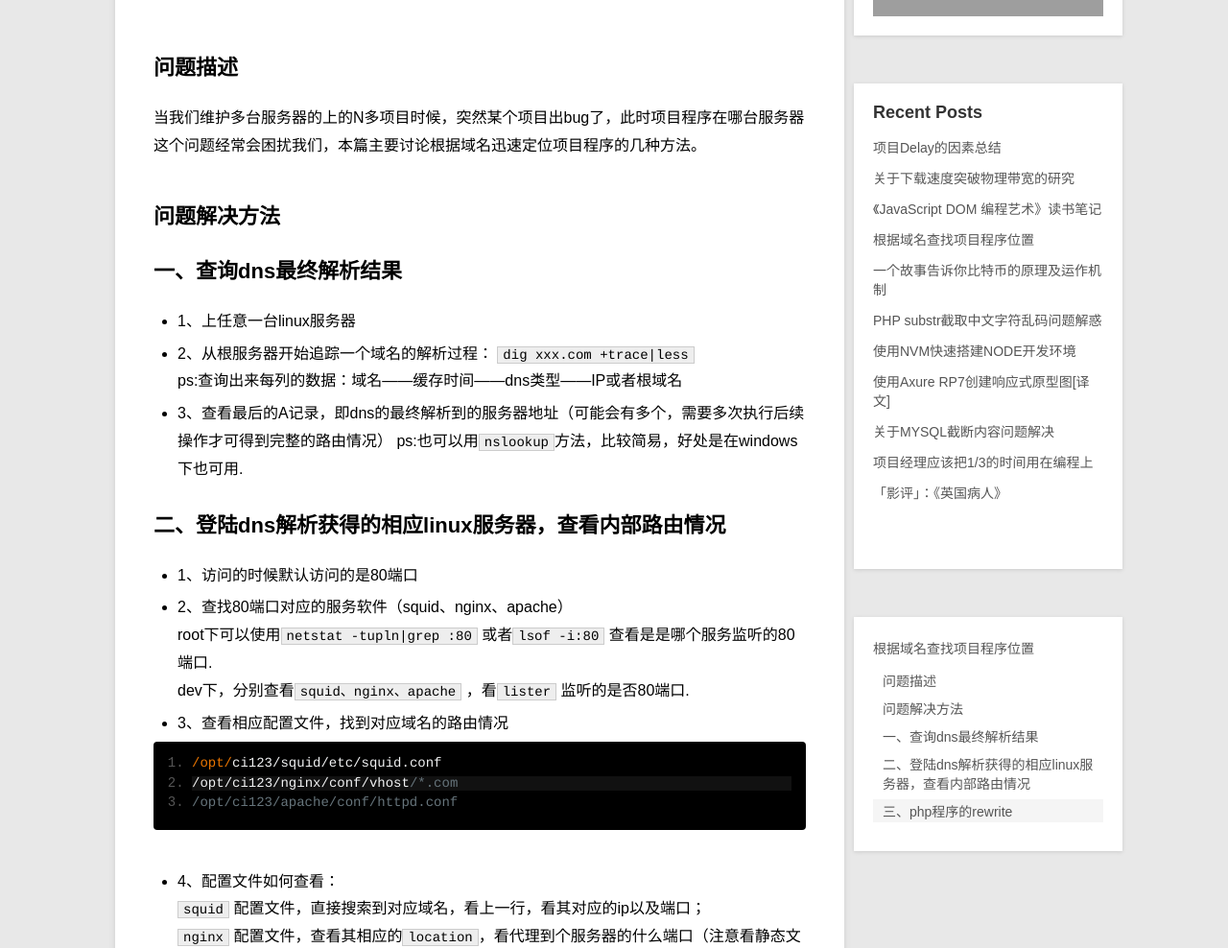
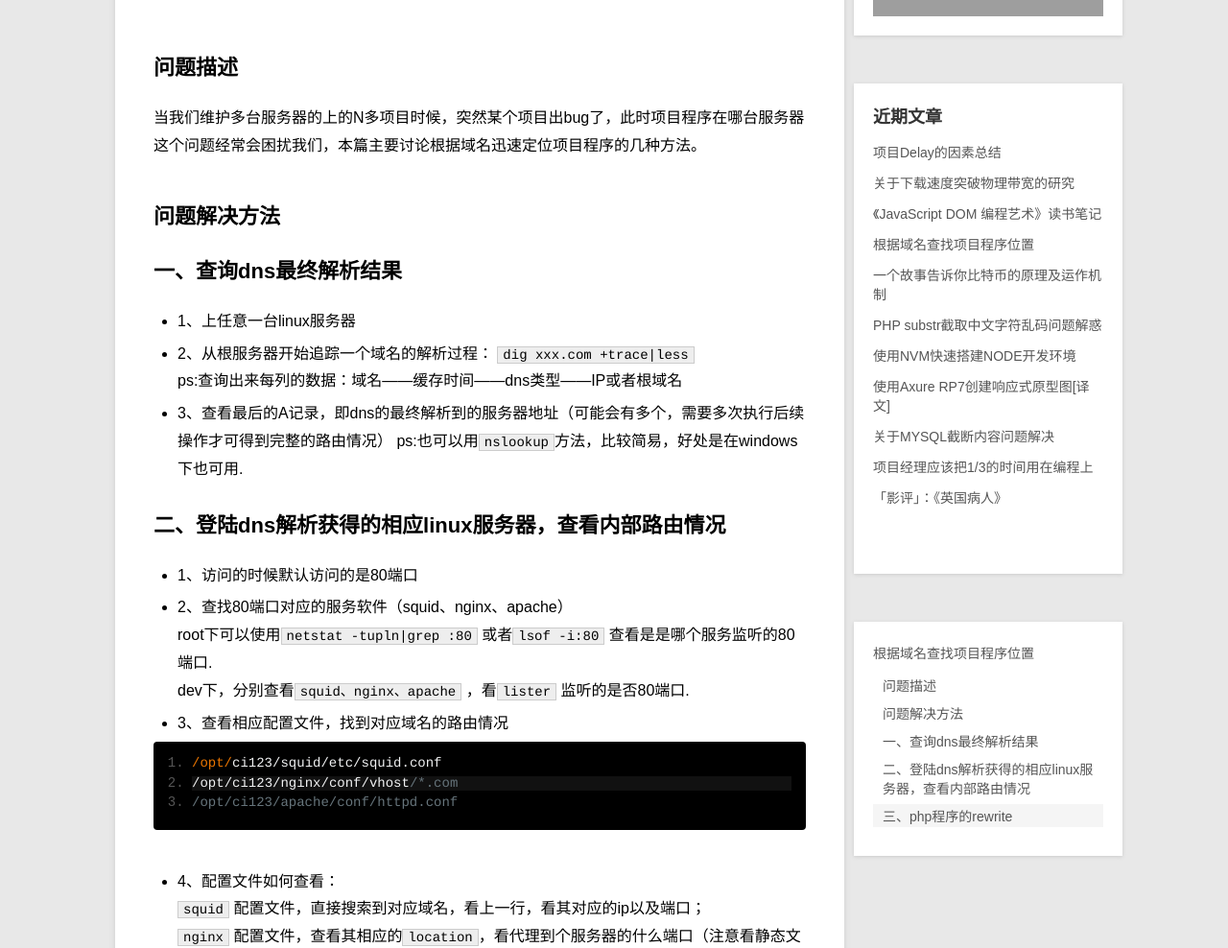
Before and after one commit to geeklive/geeklive.github.io, a Jekyll site: the page built from _posts/2014-06-09-locate_program_according_to_domain_name.md, in a window 1280 px wide. Shown: the part 213-1201 px from the top of the page at 96% size. Built offline with Jekyll 4.4.1, drawn with Linux system fonts in a browser that asks for light colours; Markdown is read by kramdown in place of the engine named in the settings; comment, search, counter and statistics services are not loaded; grey boxes are pictures that could not be loaded.

Commit message:
Update post.html

```diff
--- a/_layouts/post.html
+++ b/_layouts/post.html
@@ -42,7 +42,7 @@ layout: default
     </div>
 
     <div class="sidenav">
-        <h2>Recent Posts</h2>
+        <h2>近期文章</h2>
         <ul class="artical-list">
         {% for post in site.categories.blog%}
             <li><a href="{{ post.url }}">{{ post.title }}</a></li>
```
